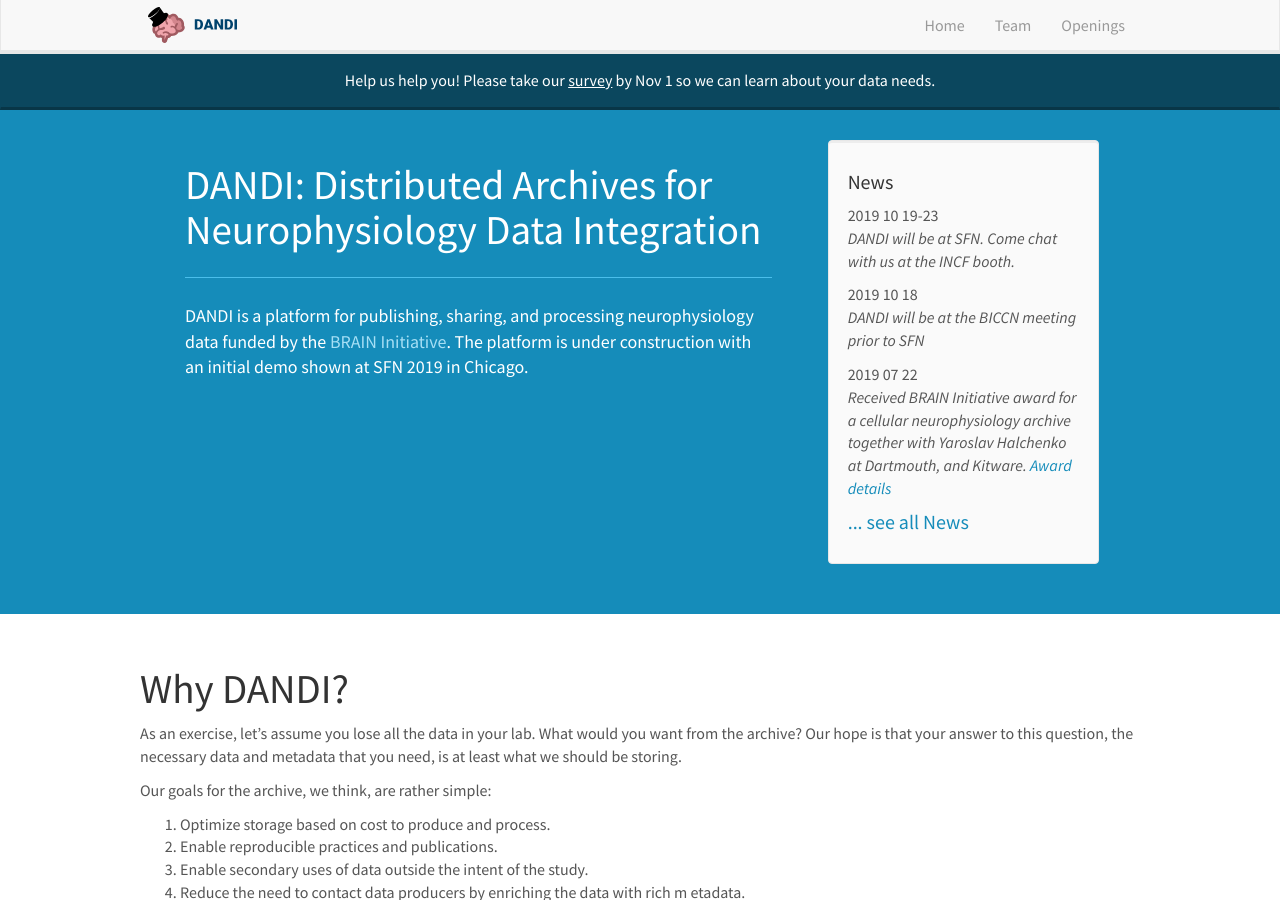
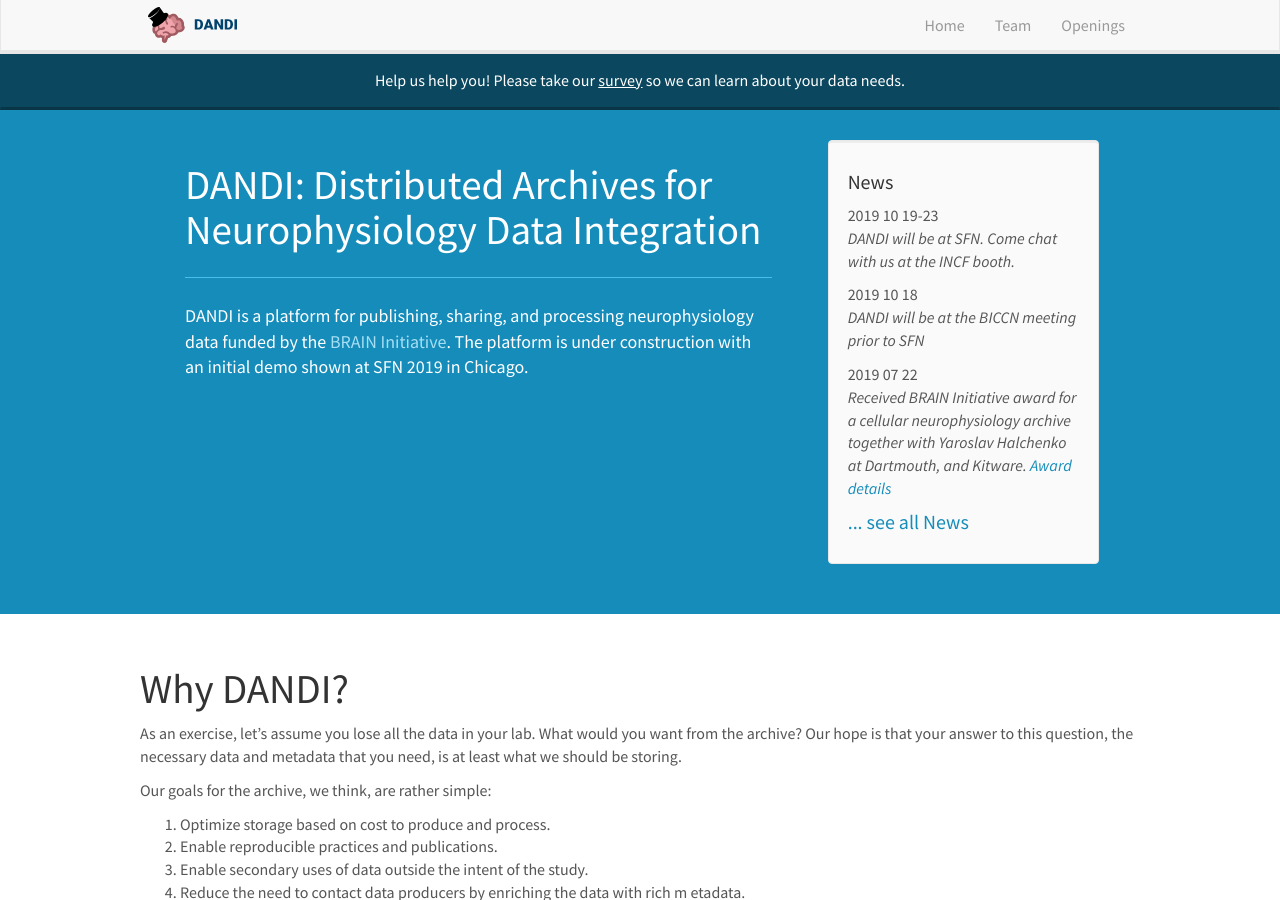
Before and after one commit to nicolocin/dandi.github.io, a Jekyll site: the page built from _pages/home.md, in a window 1280 px wide and 900 px high. Built offline with Jekyll 4.4.1, drawn with Linux system fonts in a browser that asks for light colours; nearby versions of some CDN libraries.

Commit message:
Remove deadline for the survey - it has passed, but we might still want to get submissions

```diff
--- a/_includes/header.html
+++ b/_includes/header.html
@@ -29,6 +29,6 @@
 </div>
 {% if page.title == "DANDI Home" %}
    <div class="alert top-alert" role="alert">
-    Help us help you! Please take our <strong><a href="https://docs.google.com/forms/d/e/1FAIpQLScT0KLxT8pgQ4y6_Wqa_1IPHKJOrxGJ6nPMwxh1QS3od3P1lw/viewform" class="alert-link">survey</a></strong> by Nov 1 so we can learn about your data needs.
+    Help us help you! Please take our <strong><a href="https://docs.google.com/forms/d/e/1FAIpQLScT0KLxT8pgQ4y6_Wqa_1IPHKJOrxGJ6nPMwxh1QS3od3P1lw/viewform" class="alert-link">survey</a></strong> so we can learn about your data needs.
    </div>
 {% endif %}
```
